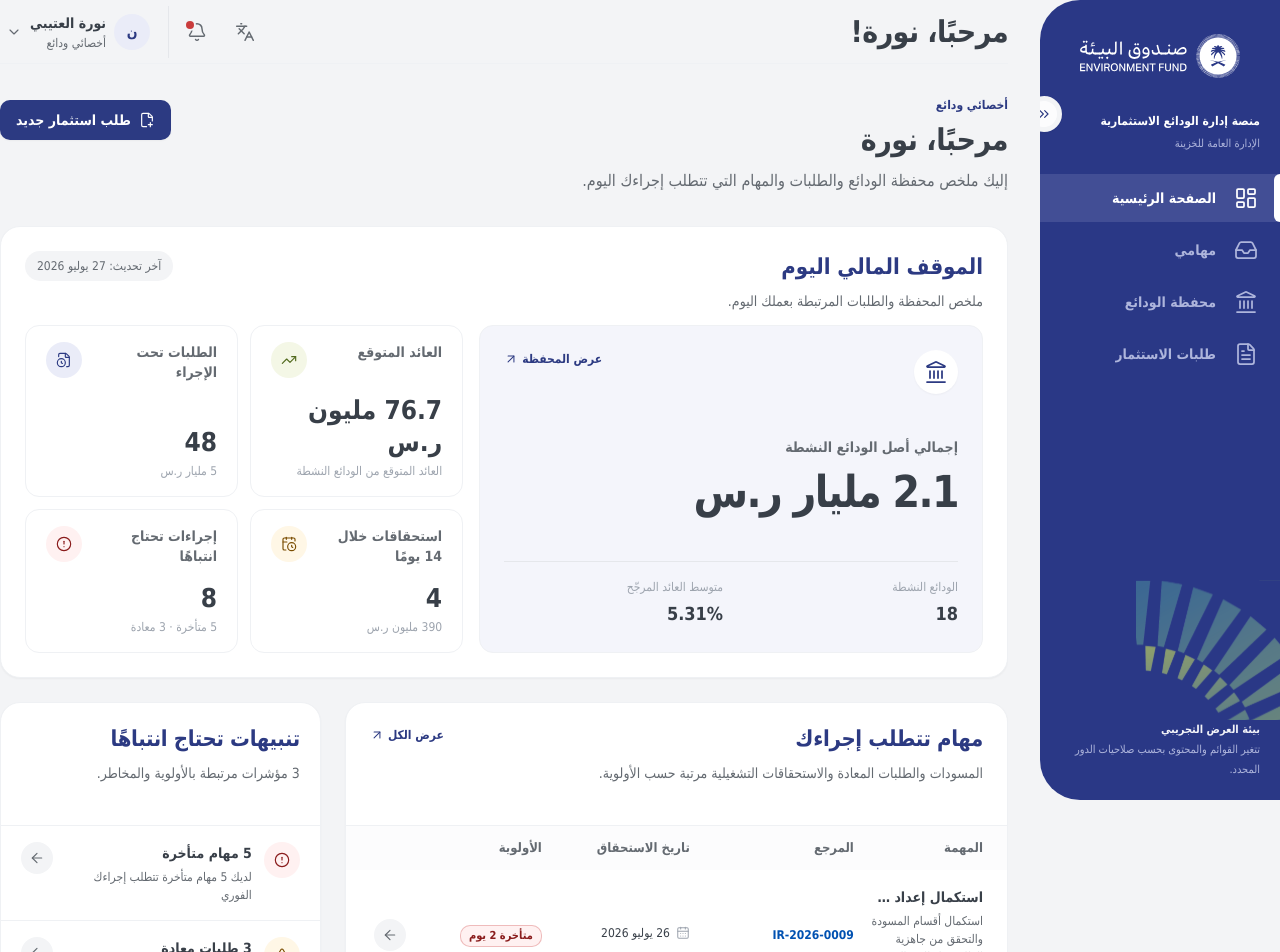
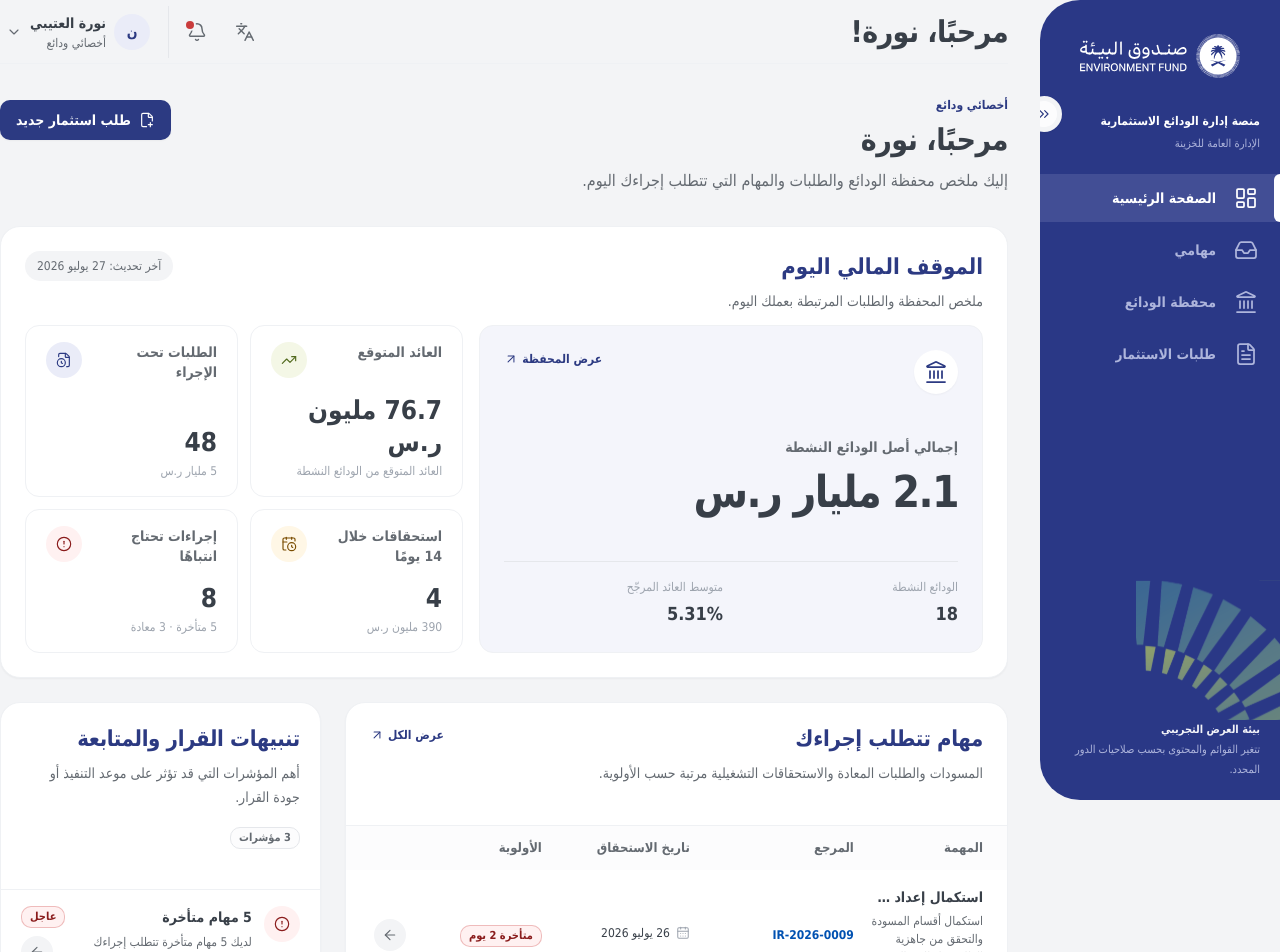
Before and after one commit to faenazi/ef-Deposit-management-prototype, a React (Vite) app in the folder src/: page / in a window 1280 px wide. Shown: the top 952 px of the page. Built offline with nearby package versions, Linux system fonts and the light colour scheme.

Commit message:
refactor(dashboard): make attention indicators explicit

```diff
--- a/src/src/features/dashboard/Exceptions.tsx
+++ b/src/src/features/dashboard/Exceptions.tsx
@@ -1,6 +1,7 @@
 import { AlertTriangle, ArrowLeft, CircleAlert, Info } from 'lucide-react'
 import { Link } from 'react-router'
 
+import { Badge, type BadgeVariant } from '@/components/ui/Badge'
 import { Card, SectionHeading } from '@/components/ui/Card'
 import { Icon } from '@/components/ui/Icon'
 import type { DashboardSummary } from '@/services/dashboard-service'
@@ -17,18 +18,33 @@ const severityStyle = {
   info: 'bg-info-bg text-info-text',
 }
 
+const severityLabel: Record<DashboardSummary['exceptions'][number]['severity'], string> = {
+  critical: 'عاجل',
+  warning: 'يحتاج متابعة',
+  info: 'للاطلاع',
+}
+
+const severityBadge: Record<DashboardSummary['exceptions'][number]['severity'], BadgeVariant> = {
+  critical: 'danger',
+  warning: 'warning',
+  info: 'info-soft',
+}
+
 export function Exceptions({ exceptions }: { exceptions: DashboardSummary['exceptions'] }) {
-  const visible = exceptions.slice(0, 4)
+  const visible = exceptions.slice(0, 3)
+  const hiddenCount = Math.max(exceptions.length - visible.length, 0)
 
   return (
     <Card padding="none" className="overflow-hidden">
       <div className="px-5 py-5">
         <SectionHeading
           className="mb-0"
-          title="تنبيهات تحتاج انتباهًا"
-          description={`${exceptions.length} مؤشرات مرتبطة بالأولوية والمخاطر.`}
+          title="تنبيهات القرار والمتابعة"
+          description="أهم المؤشرات التي قد تؤثر على موعد التنفيذ أو جودة القرار."
+          action={<Badge variant="neutral">{exceptions.length} مؤشرات</Badge>}
         />
       </div>
+
       <ol className="divide-y divide-divider-soft border-t border-divider-soft">
         {visible.map((exception) => {
           const ExceptionIcon = severityIcon[exception.severity]
@@ -37,22 +53,37 @@ export function Exceptions({ exceptions }: { exceptions: DashboardSummary['excep
               {exception.actionPath ? (
                 <Link
                   to={exception.actionPath}
+                  aria-label={exception.actionLabel ?? `عرض ${exception.title}`}
                   className="group flex items-start gap-3 px-5 py-4 transition-colors hover:bg-surface-raised"
                 >
                   <ExceptionContent exception={exception} icon={ExceptionIcon} />
-                  <span className="ms-auto flex size-8 shrink-0 items-center justify-center rounded-full bg-canvas text-text-secondary group-hover:bg-surface-brand-soft group-hover:text-action-primary">
-                    <Icon icon={ArrowLeft} size="sm" />
+                  <span className="ms-auto flex shrink-0 flex-col items-end gap-2">
+                    <Badge variant={severityBadge[exception.severity]}>
+                      {severityLabel[exception.severity]}
+                    </Badge>
+                    <span className="flex size-8 items-center justify-center rounded-full bg-canvas text-text-secondary group-hover:bg-surface-brand-soft group-hover:text-action-primary">
+                      <Icon icon={ArrowLeft} size="sm" />
+                    </span>
                   </span>
                 </Link>
               ) : (
                 <div className="flex items-start gap-3 px-5 py-4">
                   <ExceptionContent exception={exception} icon={ExceptionIcon} />
+                  <Badge variant={severityBadge[exception.severity]} className="ms-auto shrink-0">
+                    {severityLabel[exception.severity]}
+                  </Badge>
                 </div>
               )}
             </li>
           )
         })}
       </ol>
+
+      {hiddenCount > 0 && (
+        <div className="border-t border-divider-soft bg-surface-subtle px-5 py-3 text-small text-text-secondary">
+          يوجد {hiddenCount} مؤشر إضافي ضمن بيانات المتابعة.
+        </div>
+      )}
     </Card>
   )
 }
@@ -69,11 +100,16 @@ function ExceptionContent({
       <span className={`flex size-9 shrink-0 items-center justify-center rounded-full ${severityStyle[exception.severity]}`}>
         <Icon icon={icon} size="sm" />
       </span>
-      <span className="min-w-0">
+      <span className="min-w-0 grow">
         <span className="block text-body font-semibold text-text-primary">{exception.title}</span>
-        <span className="mt-1 block line-clamp-2 text-small text-text-secondary">
+        <span className="mt-1 block line-clamp-2 text-small leading-5 text-text-secondary">
           {exception.description}
         </span>
+        {exception.actionLabel && (
+          <span className="mt-1.5 block text-small font-semibold text-action-primary">
+            {exception.actionLabel}
+          </span>
+        )}
       </span>
     </>
   )
```
